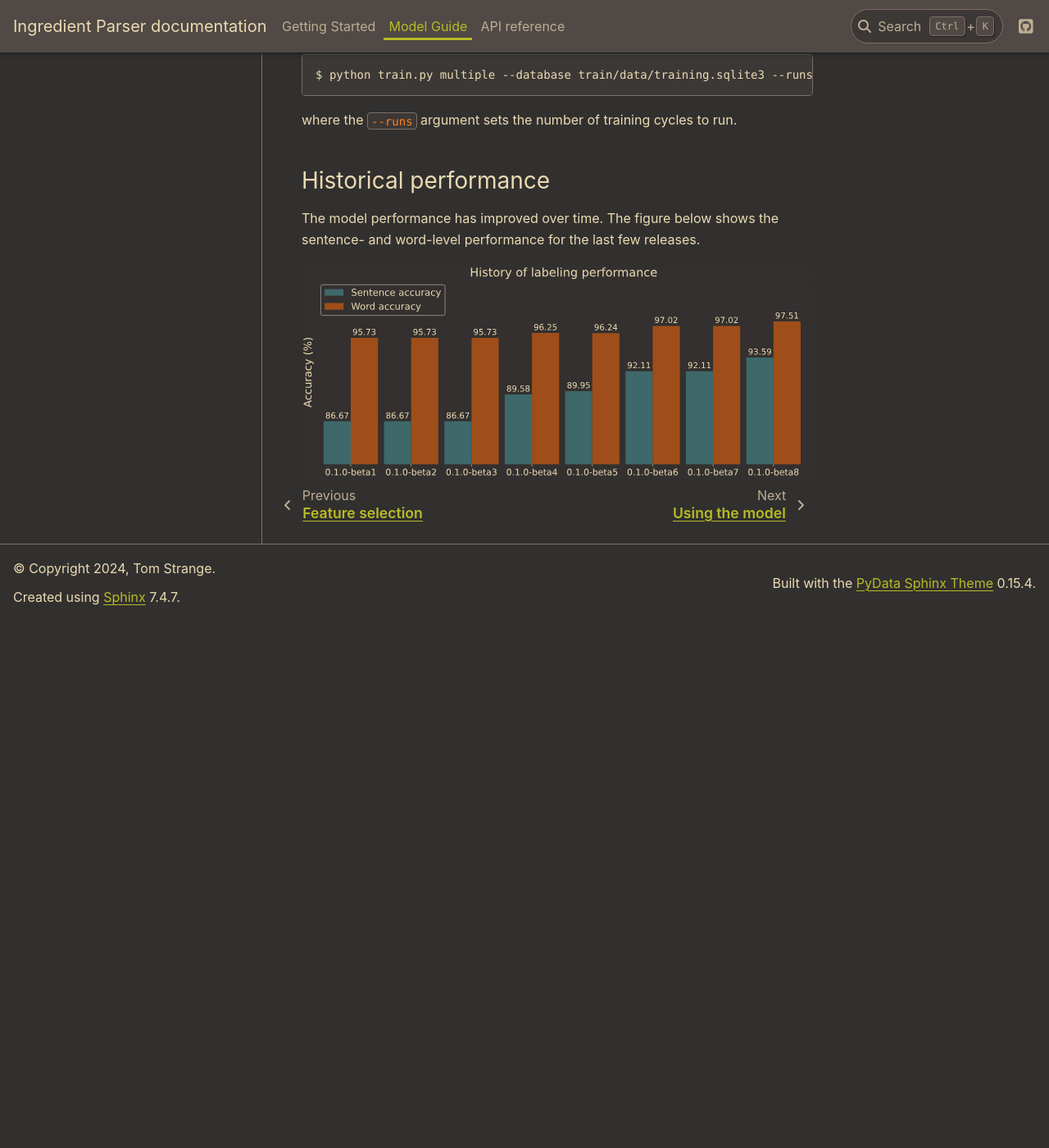
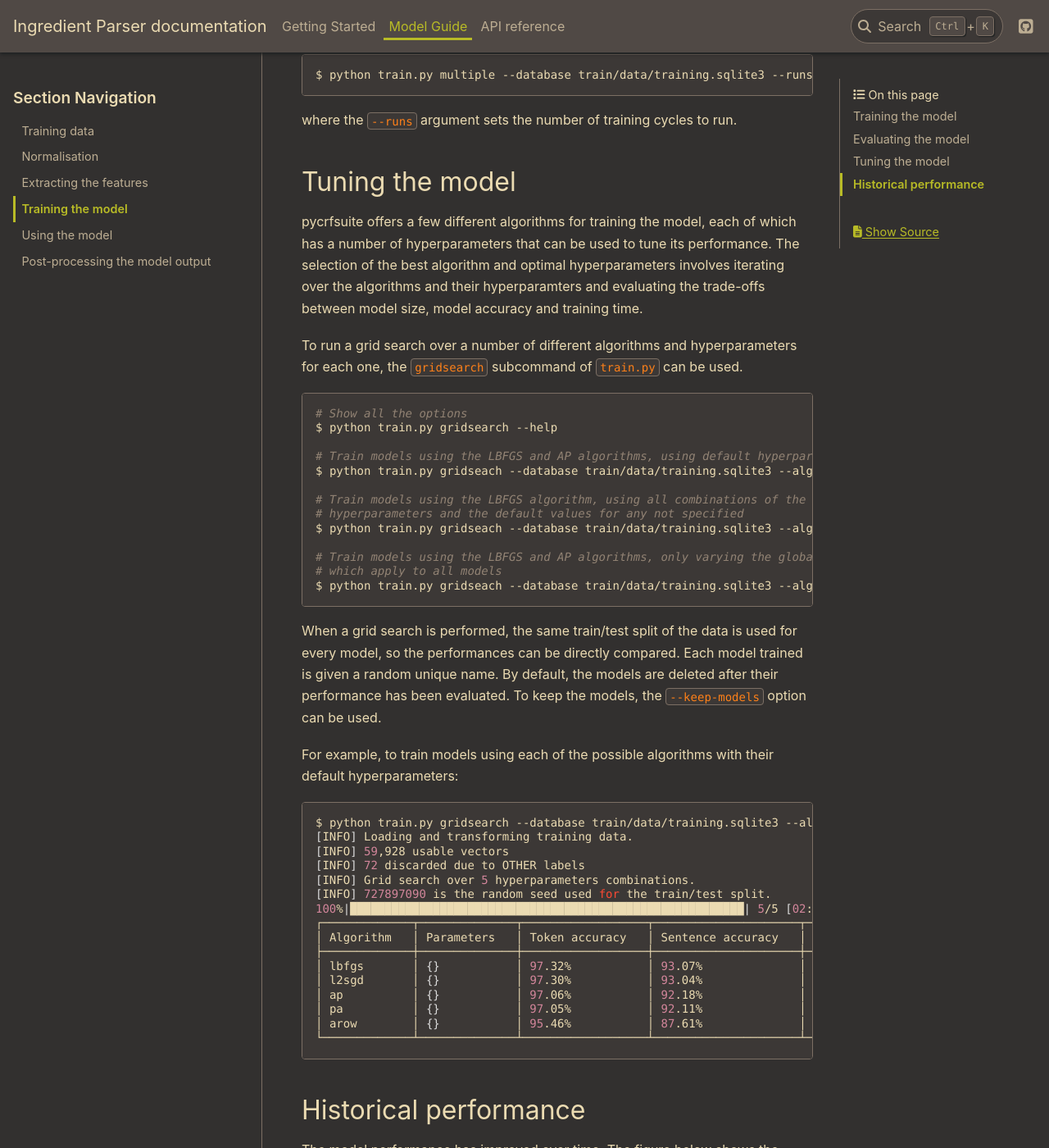
Before and after one commit to strangetom/ingredient-parser, a Sphinx documentation site: the page built from docs/source/guide/training.rst, in a window 1280 px wide and 1400 px high, scrolled down 2663 px. Shown: the whole window at 82% size. Built offline with Sphinx 7.4.7 and the PyData theme 0.15.4, drawn with Linux system fonts in a browser that asks for light colours; before the commit the page ends 3420 px from its top, so only the background shows below that.

Commit message:
Docs: Add model tuning sub-section training section of model guide, plus tweak some of the help text for gridsearch subcommand.

```diff
--- a/docs/source/guide/training.rst
+++ b/docs/source/guide/training.rst
@@ -100,8 +100,54 @@ The model training process can be executed multiple times to obtain the average
 
 where the ``--runs`` argument sets the number of training cycles to run.
 
+Tuning the model
+^^^^^^^^^^^^^^^^
+
+pycrfsuite offers a few different algorithms for training the model, each of which has a number of hyperparameters that can be used to tune its performance. The selection of the best algorithm and optimal hyperparameters involves iterating over the algorithms and their hyperparamters and evaluating the trade-offs between model size, model accuracy and training time.
+
+To run a grid search over a number of different algorithms and hyperparameters for each one, the ``gridsearch`` subcommand of ``train.py`` can be used.
+
+.. code:: bash
+
+    # Show all the options
+    $ python train.py gridsearch --help
+
+    # Train models using the LBFGS and AP algorithms, using default hyperparameters
+    $ python train.py gridseach --database train/data/training.sqlite3 --algos lbfgs ap
+
+    # Train models using the LBFGS algorithm, using all combinations of the specified
+    # hyperparameters and the default values for any not specified
+    $ python train.py gridseach --database train/data/training.sqlite3 --algos lbfgs --lbfgs-params '{"c1": [0.05, 0.1, 0.5, 1], "c2":[0.1, 0.5, 1, 2]}'
+
+    # Train models using the LBFGS and AP algorithms, only varying the global hyperparameters
+    # which apply to all models
+    $ python train.py gridseach --database train/data/training.sqlite3 --algos lbfgs  ap --global-params '{"feature.minfreq":[0, 1, 5],"feature.possible_transitions":[true, false],"feature.possible_states":[true, false]}'
+
+When a grid search is performed, the same train/test split of the data is used for every model, so the performances can be directly compared. Each model trained is given a random unique name. By default, the models are deleted after their performance has been evaluated. To keep the models, the ``--keep-models`` option can be used.
+
+For example, to train models using each of the possible algorithms with their default hyperparameters:
+
+.. code:: bash
+
+    $ python train.py gridsearch --database train/data/training.sqlite3 --algos lbfgs l2sgd ap pa arow
+    [INFO] Loading and transforming training data.
+    [INFO] 59,928 usable vectors
+    [INFO] 72 discarded due to OTHER labels
+    [INFO] Grid search over 5 hyperparameters combinations.
+    [INFO] 727897090 is the random seed used for the train/test split.
+    100%|█████████████████████████████████████████████████████████| 5/5 [02:51<00:00, 34.32s/it]
+    ┌─────────────┬──────────────┬──────────────────┬─────────────────────┬─────────┬─────────────┐
+    │ Algorithm   │ Parameters   │ Token accuracy   │ Sentence accuracy   │ Time    │   Size (MB) │
+    ├─────────────┼──────────────┼──────────────────┼─────────────────────┼─────────┼─────────────┤
+    │ lbfgs       │ {}           │ 97.32%           │ 93.07%              │ 0:02:48 │        3.31 │
+    │ l2sgd       │ {}           │ 97.30%           │ 93.04%              │ 0:00:57 │        3.31 │
+    │ ap          │ {}           │ 97.06%           │ 92.18%              │ 0:00:34 │        2.25 │
+    │ pa          │ {}           │ 97.05%           │ 92.11%              │ 0:00:48 │        2.21 │
+    │ arow        │ {}           │ 95.46%           │ 87.61%              │ 0:00:44 │        1.82 │
+    └─────────────┴──────────────┴──────────────────┴─────────────────────┴─────────┴─────────────┘
+
 Historical performance
-~~~~~~~~~~~~~~~~~~~~~~
+^^^^^^^^^^^^^^^^^^^^^^
 
 The model performance has improved over time. The figure below shows the sentence- and word-level performance for the last few releases.
 
```
Also changed, not shown: train.py (+6 -6 lines).
